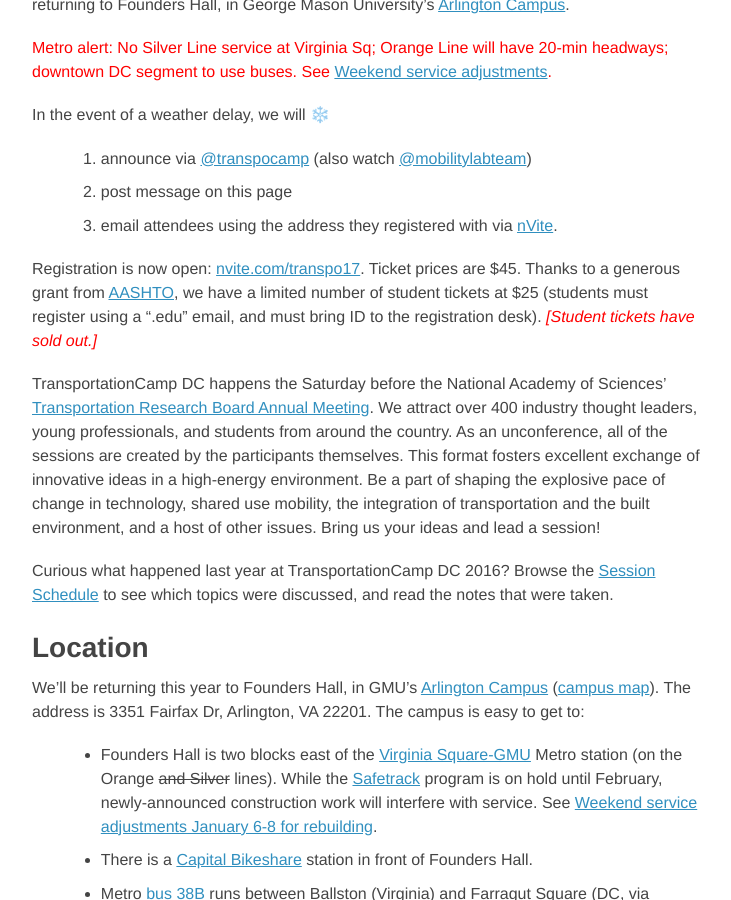
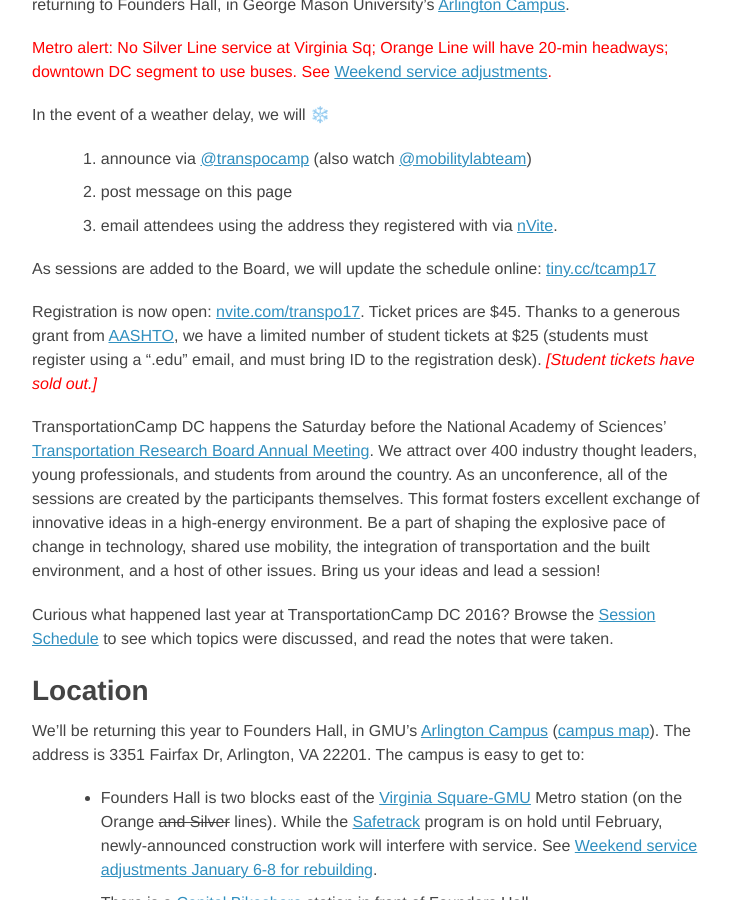
Before and after one commit to transpocamp/transportationcamp.org, a Jekyll site: the page built from events/dc-2017/index.markdown, in a window 1280 px wide and 900 px high, scrolled down 376 px. Shown: the whole window, without its empty margins (272-1003 px from the left). Built offline with Jekyll 4.4.1, drawn with Linux system fonts in a browser that asks for light colours; nearby versions of some CDN libraries; a script that is not in the unit is left out; some of the changed lines change nothing that is shown; some of the changed text lies outside the part shown.

Commit message:
Add tiny.cc/tcamp17

```diff
--- a/events/dc-2017/index.markdown
+++ b/events/dc-2017/index.markdown
@@ -17,6 +17,8 @@
 1. announce via [@transpocamp](https://twitter.com/transpocamp) (also watch [@mobilitylabteam](https://twitter.com/mobilitylabteam))
 2. post message on this page
 3. email attendees using the address they registered with via [nVite](nvite.com/transpo17/).
+
+As sessions are added to the Board, we will update the schedule online: [tiny.cc/tcamp17](http://tiny.cc/tcamp17)
 
 Registration is now open: [nvite.com/transpo17](https://nvite.com/transpo17/d325). Ticket prices are $45.
 Thanks to a generous grant from [AASHTO](http://www.transportation.org/),
@@ -65,7 +67,7 @@
 ``02:20pm   Period 3``<br>
 ``03:30pm   Period 4``<br>
 ``04:40pm   Period 5``<br>
-``06:00pm   Reception``<br>
+``05:50pm   Reception``<br>
 ``08:00pm   End``
 
 ### Session Proposals
```
